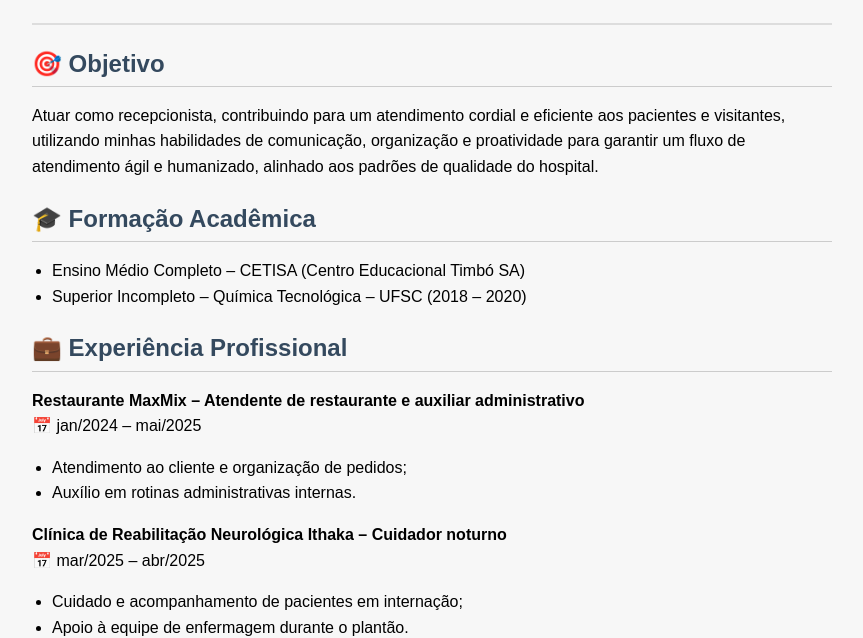
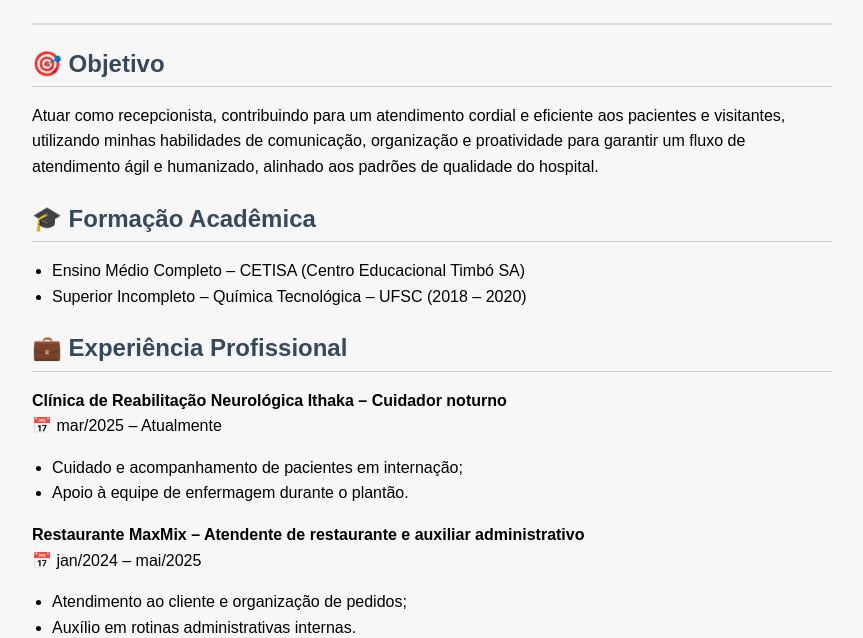
Before and after one commit to GustavoSchutz/Curr-culo-html, a plain HTML site: page index.html in a window 1280 px wide. Shown: the part 162-800 px from the top of the page, without its empty margins (208-1071 px from the left). Drawn offline with Linux system fonts and the light colour scheme.

Commit message:
Update index.html

```diff
--- a/index.html
+++ b/index.html
@@ -69,18 +69,18 @@
 
     <section>
         <h2 class="section-title">💼 Experiência Profissional</h2>
+
+        <p><strong>Clínica de Reabilitação Neurológica Ithaka – Cuidador noturno</strong><br>
+        📅 mar/2025 – Atualmente</p>
+        <ul>
+            <li>Cuidado e acompanhamento de pacientes em internação;</li>
+            <li>Apoio à equipe de enfermagem durante o plantão.</li>
+        </ul>
         <p><strong>Restaurante MaxMix – Atendente de restaurante e auxiliar administrativo</strong><br>
         📅 jan/2024 – mai/2025</p>
         <ul>
             <li>Atendimento ao cliente e organização de pedidos;</li>
             <li>Auxílio em rotinas administrativas internas.</li>
-        </ul>
-
-        <p><strong>Clínica de Reabilitação Neurológica Ithaka – Cuidador noturno</strong><br>
-        📅 mar/2025 – abr/2025</p>
-        <ul>
-            <li>Cuidado e acompanhamento de pacientes em internação;</li>
-            <li>Apoio à equipe de enfermagem durante o plantão.</li>
         </ul>
 
         <p><strong>Supermercado Max Schütz – Auxiliar Administrativo</strong><br>
```
